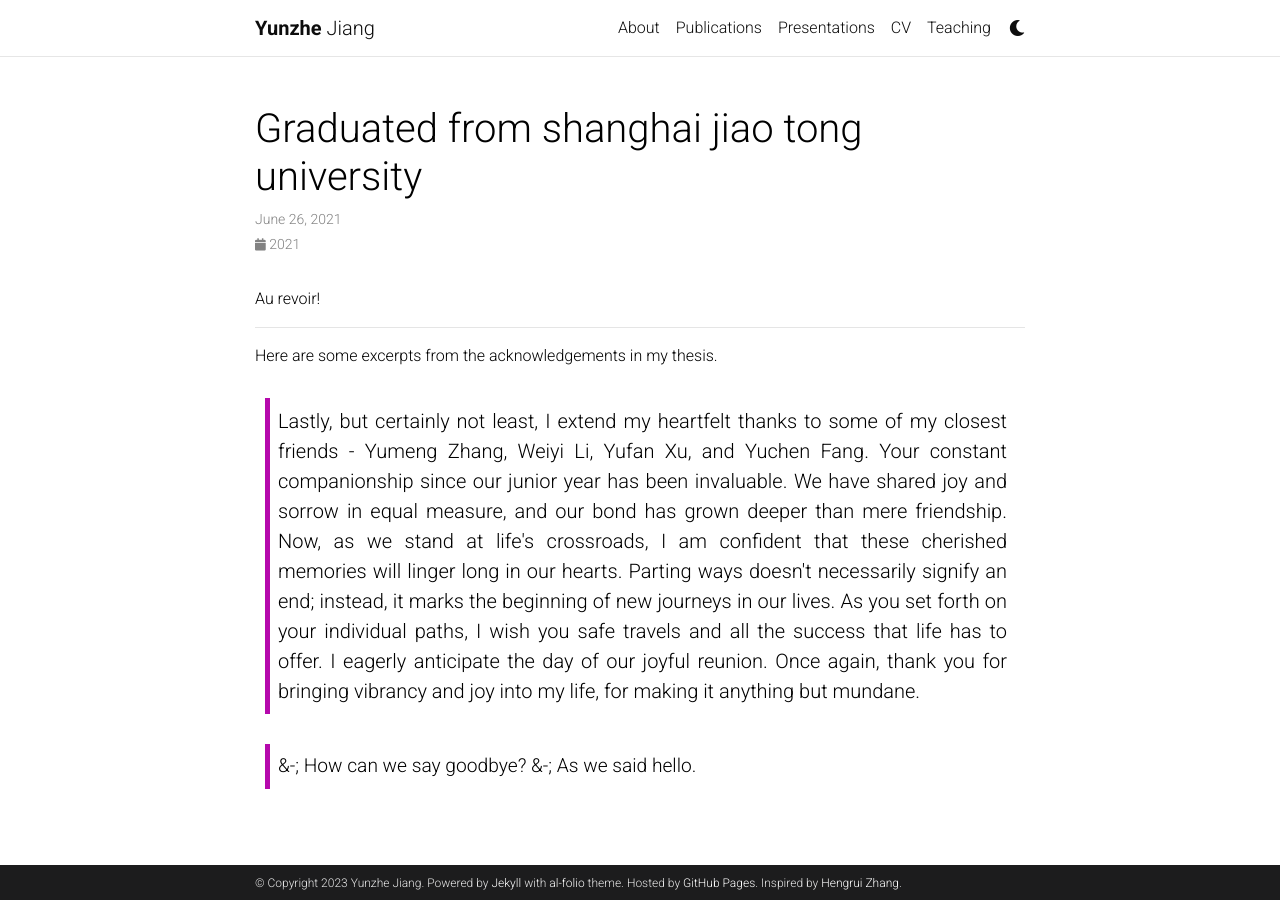
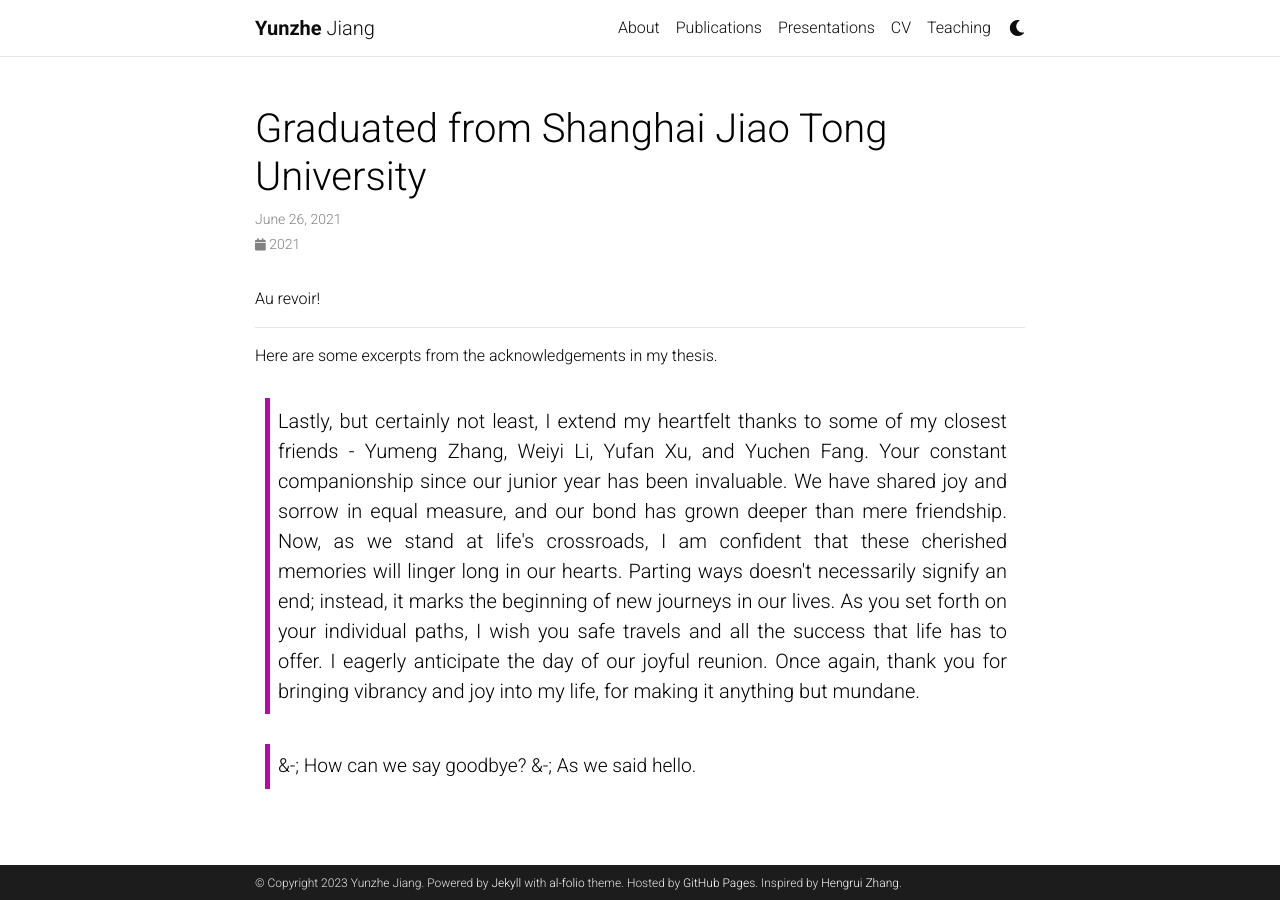
Before and after one commit to yzJiang9/yzJiang9.github.io, a Jekyll site: the page built from _news/graduation.md, in a window 1280 px wide. Built offline with Jekyll 4.4.1, drawn with Linux system fonts in a browser that asks for light colours; comment, search, counter and statistics services are not loaded; a style sheet for code colours, icons or effects is not loaded; part of the change alters nothing that is shown.

```diff
--- a/_news/Graduated from Shanghai Jiao Tong University.md
+++ b/_news/graduation.md
@@ -1,6 +1,7 @@
 ---
 layout: post
 date: 2021-06-26 09:00:00+0800
+title: Graduated from Shanghai Jiao Tong University
 inline: false
 related_posts: false
 ---
```
